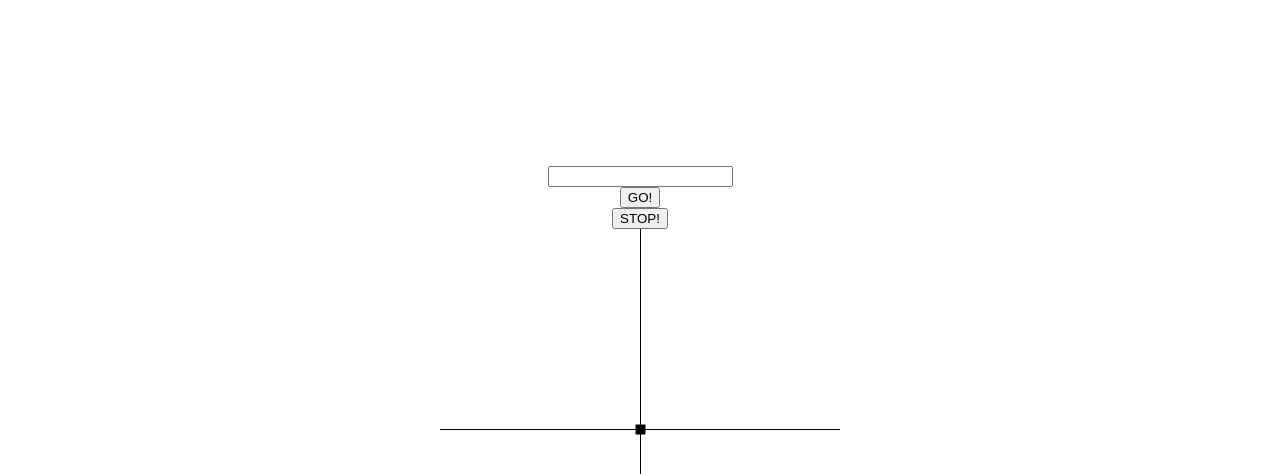
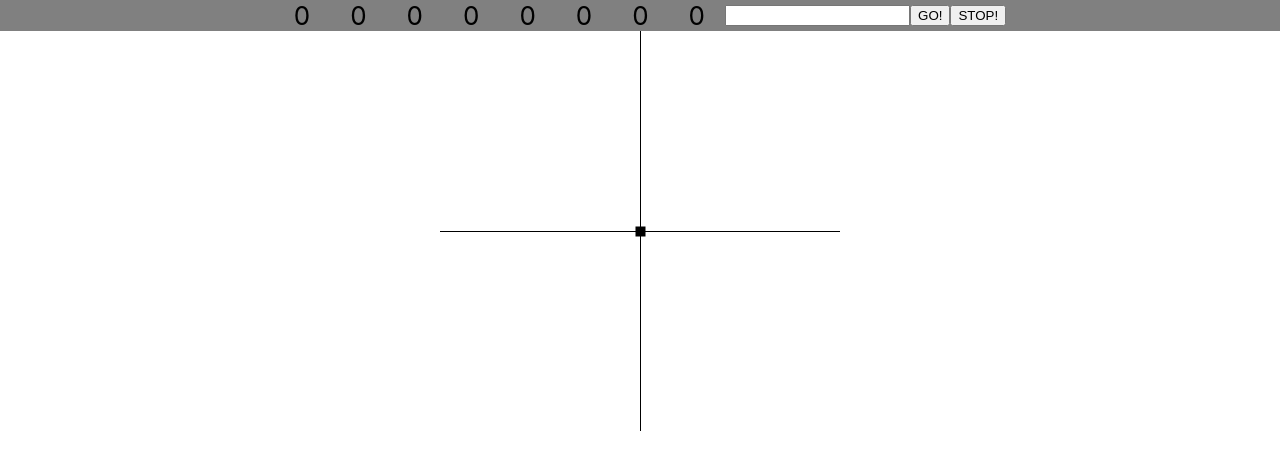
Before and after one commit to Adam-Paterson1/fyp_frontend, a React (Create React App) app: page / in a window 1280 px wide. Shown: the top 474 px of the page. Built offline with nearby package versions, Linux system fonts and the light colour scheme.

Commit message:
basic working

```diff
--- a/src/App.css
+++ b/src/App.css
@@ -10,19 +10,23 @@
 
 .App-header {
   /* background-color: #282c34; */
-  min-height: 100vh;
   display: flex;
-  flex-direction: column;
+  flex-direction: row;
   align-items: center;
   justify-content: center;
   font-size: calc(10px + 2vmin);
-  color: white;
+  color: black;
+  background: grey
 }
 
 .App-link {
   color: #61dafb;
 }
 
+.dists {
+  display: inline;
+  margin: 20px;
+}
 @keyframes App-logo-spin {
   from {
     transform: rotate(0deg);
--- a/src/App.js
+++ b/src/App.js
@@ -2,6 +2,7 @@ import React, { useState } from 'react';
 import './App.css';
 import Socket from './Socket'
 import Canvas from './Canvas'
+import Dists from './Dists';
 
 function App() {
   const [ip, setIP] = useState('')
@@ -11,12 +12,14 @@ function App() {
   return (
     <div className="App">
       <header className="App-header">
+        <Dists />
         <input value={ip} onChange={(e) => setIP(e.target.value)} />
         <button onClick={go}>GO!</button>
         <button onClick={Socket.stop}>STOP!</button>
 
-        <Canvas />
       </header>
+      <Canvas />
+
     </div>
   );
 }
--- a/src/Canvas.js
+++ b/src/Canvas.js
@@ -39,9 +39,8 @@ function Canvas() {
     // const interval = setInterval(randState, 20);
     // return () => clearInterval(interval)
     return function cleanup() {
-      Socket.unsub('vlx', 'Canvas')
+      Socket.unsub('pos', 'Canvas')
     }
-
   }, [])
 
   return (
--- /dev/null
+++ b/src/Dists.js
@@ -0,0 +1,28 @@
+import React, { useState, useEffect } from 'react';
+import './App.css';
+import Socket from './Socket';
+
+
+function Dists(props) {
+  const [dists, setDists] = useState({
+    raw: [0, 0, 0, 0, 0, 0, 0, 0],
+    front: {top: 0, bot: 0, left: 0, right: 0},
+    back: {top: 0, bot: 0, left: 0, right: 0}
+  })
+
+  useEffect(() => {
+    Socket.sub('vlx', 'Dists', setDists)
+    return function cleanup() {
+      Socket.unsub('vlx', 'Dists')
+    }
+  }, [])
+  return (
+    <div className="Dists">
+      {dists.raw.map((dist) => (
+        <div className='dists'>{dist}</div>
+        ))}
+    </div>
+  );
+}
+
+export default Dists;
--- a/src/Socket.js
+++ b/src/Socket.js
@@ -31,7 +31,7 @@ Socket.boot = function (ip) {
   };
   // Listen for messages
   socket.onmessage = (event) => {
-    console.log('Message from server ', event);
+    // console.log('Message from server ', event);
     const dat = JSON.parse(event.data);
     const formattedData = Types.toType(dat)
     listening[dat.type].forEach((cb) => {
--- a/src/Types.js
+++ b/src/Types.js
@@ -1,6 +1,7 @@
 const Types = {}
 class VLX {
   constructor (data) {
+    this.raw = [].concat(data)
     this.front = this.parseCube(data)
     this.back = this.parseCube(data.slice(4))
   }
```
